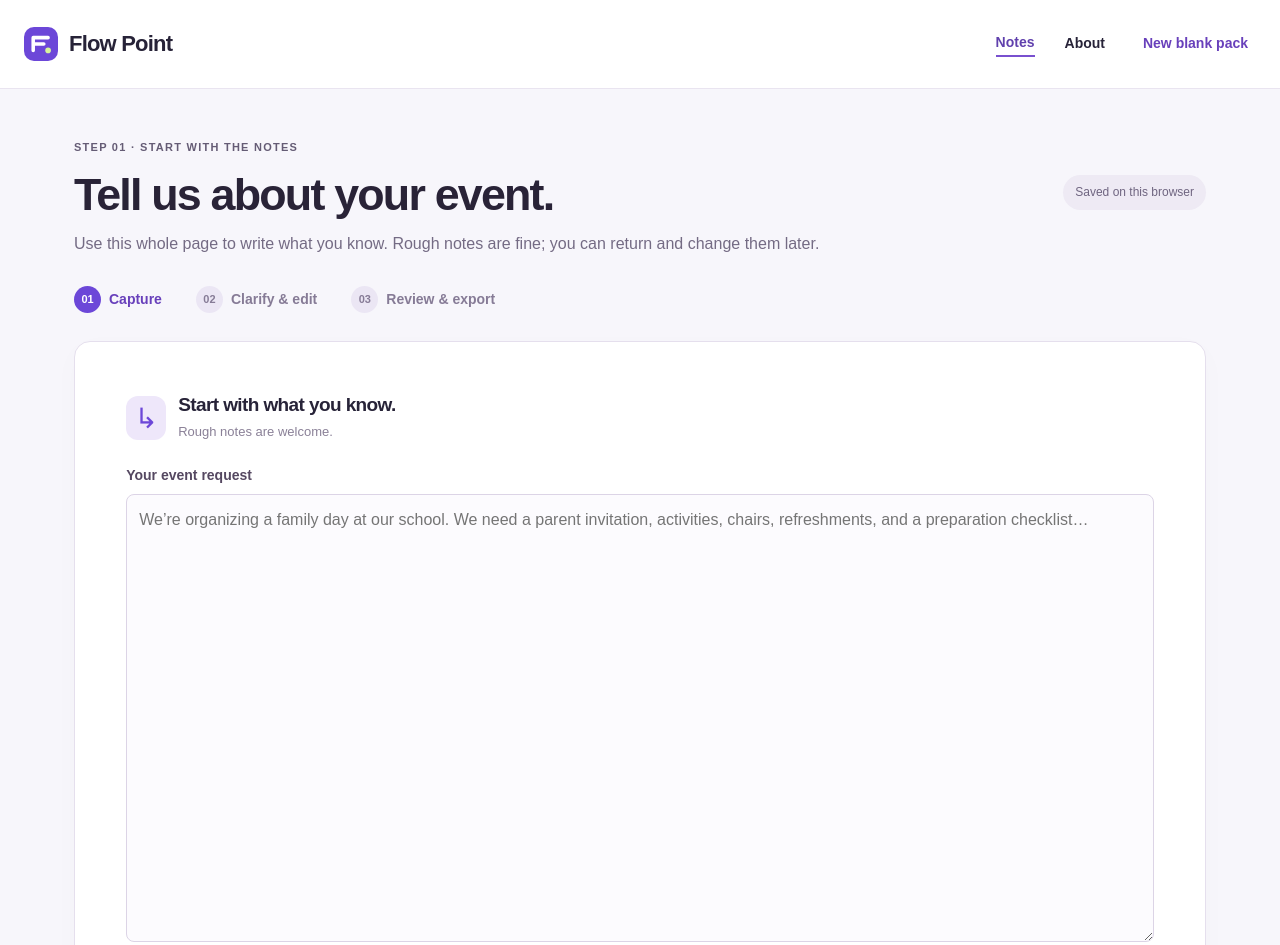
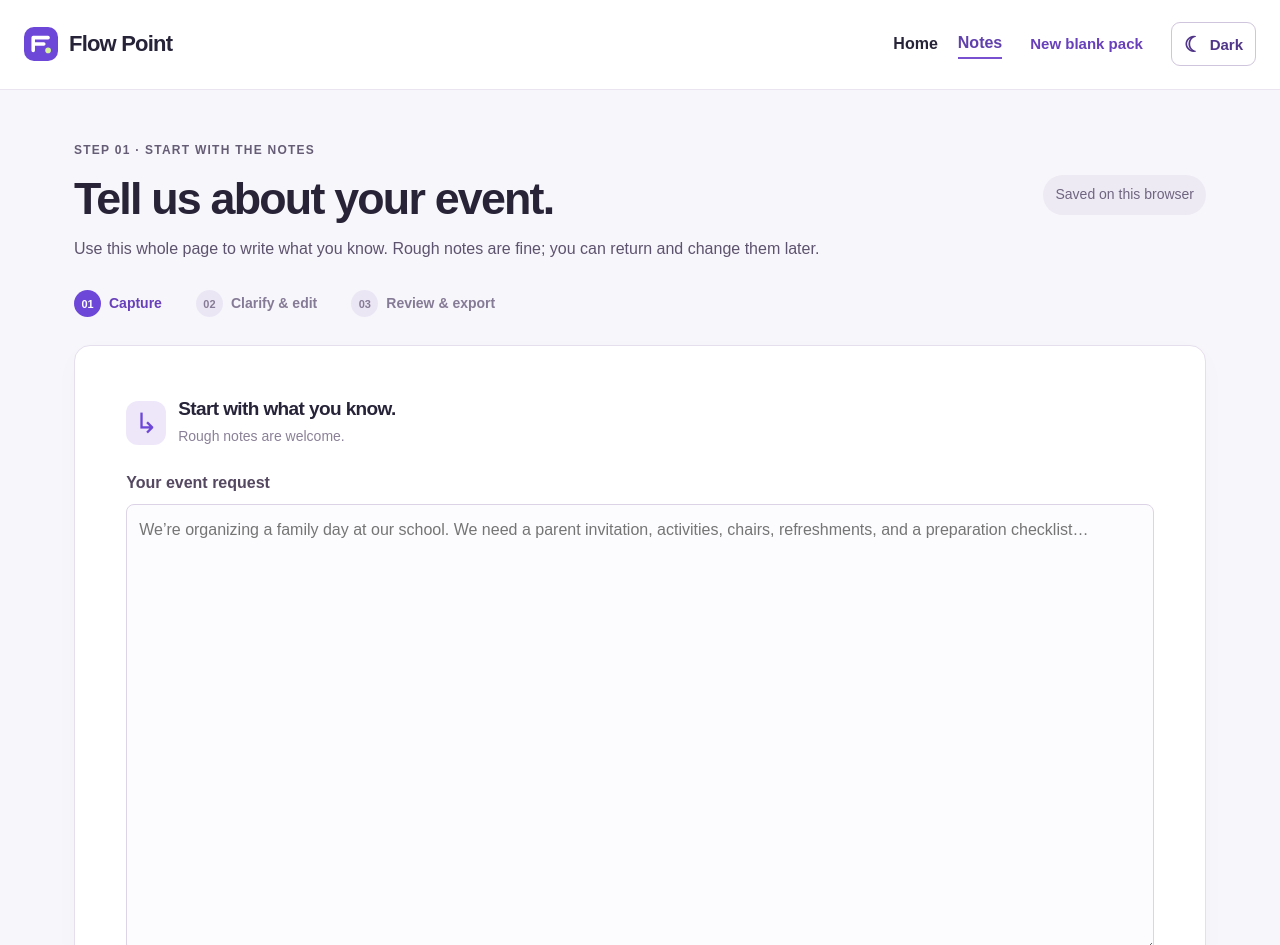
Before and after one commit to PHONIEXz/flow-point, a website with bundled scripts: page public/workspace.html in a window 1280 px wide. Shown: the top 945 px of the page. Built offline with nearby package versions, Linux system fonts and the light colour scheme; no server answers.

Commit message:
Add Home-first navigation and theme control to public/workspace.html

```diff
--- a/public/workspace.html
+++ b/public/workspace.html
@@ -1,9 +1,9 @@
 <!doctype html>
 <html lang="en">
-<head><meta charset="utf-8"><meta name="viewport" content="width=device-width, initial-scale=1"><meta name="theme-color" content="#6c47d8"><meta name="description" content="Prepare, review and export your event pack with Flow Point."><title>Your workspace | Flow Point</title><link rel="icon" href="/icon.svg" type="image/svg+xml"><link rel="stylesheet" href="/styles.css"><link rel="stylesheet" href="/workspace.css"><script src="/workspace.js" type="module"></script></head>
+<head><meta charset="utf-8"><meta name="viewport" content="width=device-width, initial-scale=1"><meta name="theme-color" content="#6c47d8"><meta name="description" content="Prepare, review and export your event pack with Flow Point."><title>Your workspace | Flow Point</title><script src="/theme.js"></script><link rel="icon" href="/icon.svg" type="image/svg+xml"><link rel="stylesheet" href="/styles.css"><link rel="stylesheet" href="/workspace.css"><link rel="stylesheet" href="/theme.css"><script src="/workspace.js" type="module"></script></head>
 <body class="workspace-body">
 <a class="skip" href="#workspace-main">Skip to workspace</a>
-<header class="workspace-header"><a class="brand" href="/"><img src="/icon.svg" width="34" height="34" alt="">Flow Point</a><nav aria-label="Workspace navigation"><a href="/workspace" id="notes-link">Notes</a><a href="/workspace/pack" id="pack-link">Preparation pack</a><a href="/">About</a><button class="quiet" id="reset" type="button">New blank pack</button></nav></header>
+<header class="workspace-header"><a class="brand" href="/"><img src="/icon.svg" width="34" height="34" alt="">Flow Point</a><nav aria-label="Workspace navigation"><a class="nav-home" href="/">Home</a><a href="/workspace" id="notes-link">Notes</a><a href="/workspace/pack" id="pack-link">Preparation pack</a><button class="quiet" id="reset" type="button">New blank pack</button><button class="theme-toggle" type="button" aria-label="Switch to dark mode" title="Switch to dark mode"><span class="theme-icon" aria-hidden="true">☾</span><span class="theme-label">Dark</span></button></nav></header>
 <main id="workspace-main" class="workspace-main">
 <div class="workspace-heading"><div class="notes-lead"><p class="eyebrow">STEP 01 · START WITH THE NOTES</p><h1>Tell us about your event.</h1><p>Use this whole page to write what you know. Rough notes are fine; you can return and change them later.</p></div><div class="pack-lead"><p class="eyebrow">STEP 02 · SHAPE THE PACK</p><h1>Your preparation pack.</h1><p>Check the details, edit the documents and budget, then approve a version you trust.</p></div><span class="save-state" id="save-state" role="status">Saved on this browser</span></div>
 <ol class="flow-steps" aria-label="Preparation stages"><li id="stage-capture" class="current"><span>01</span> Capture</li><li id="stage-review"><span>02</span> Clarify & edit</li><li id="stage-approve"><span>03</span> Review & export</li></ol>
```
